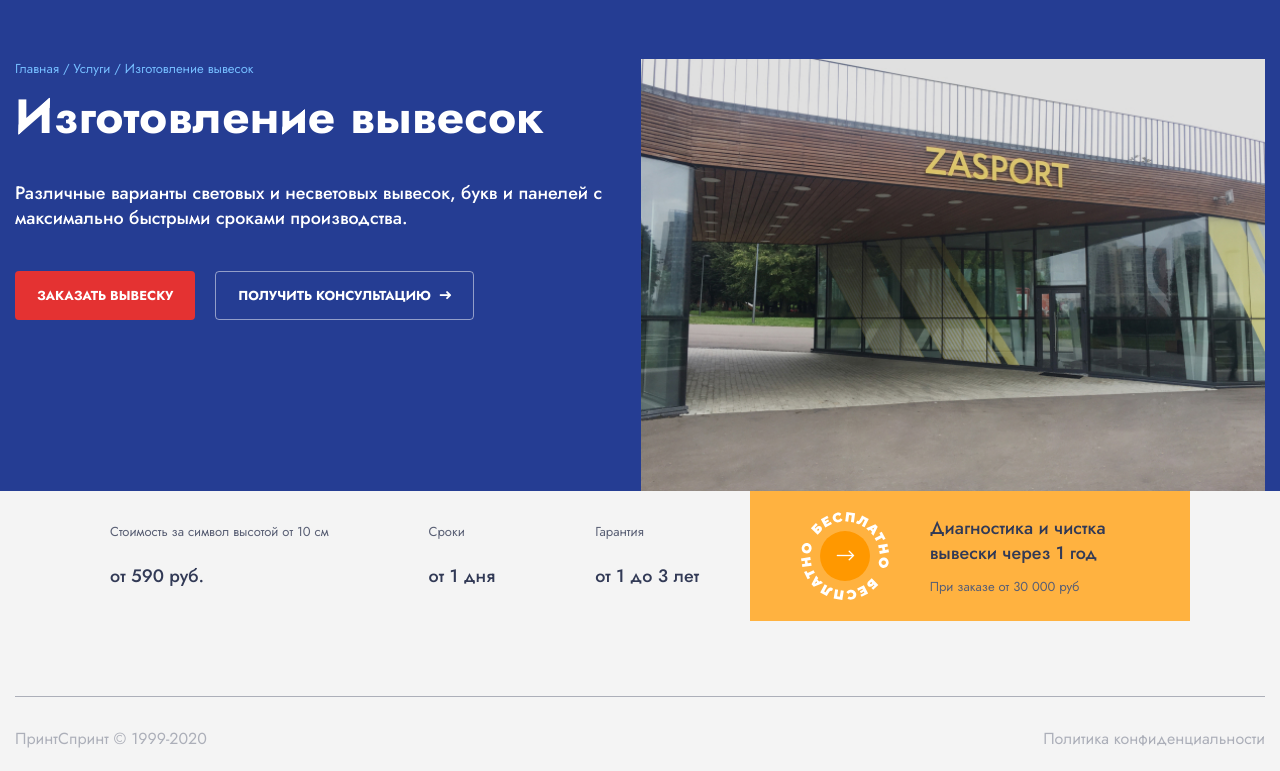
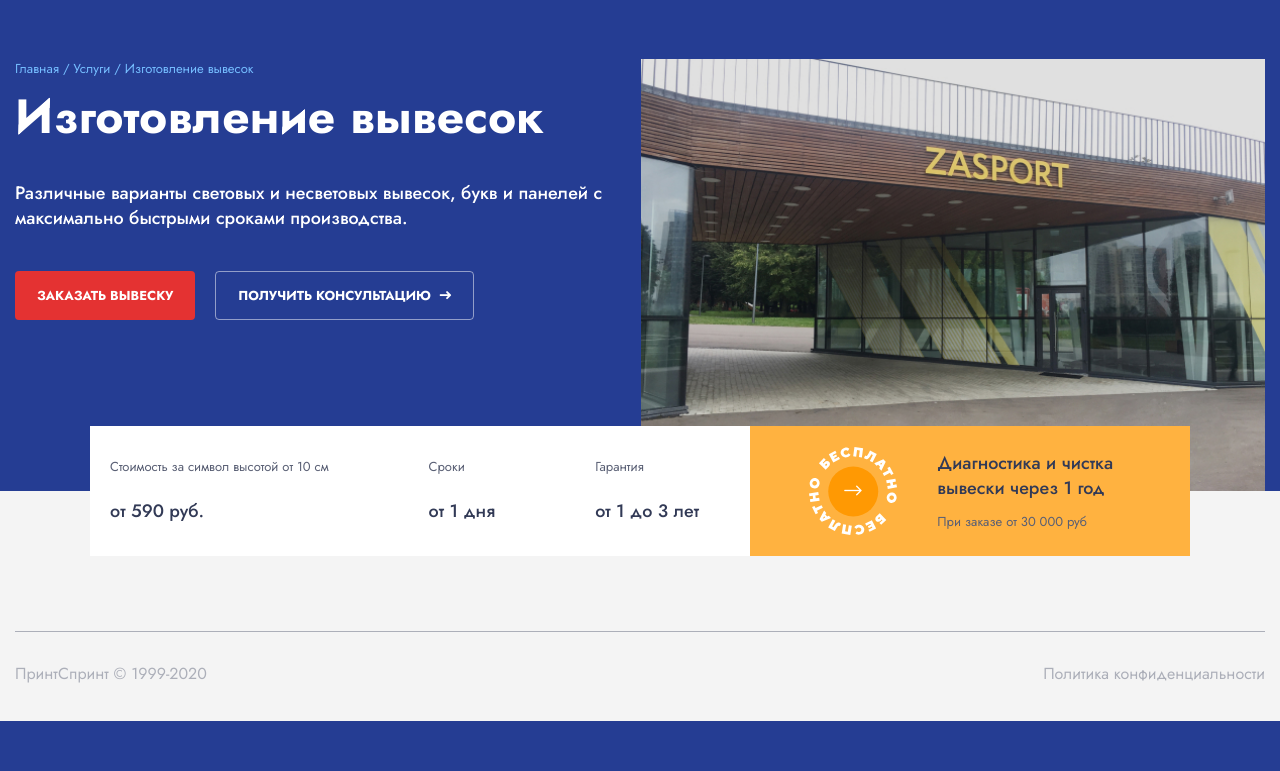
Before and after one commit to vahantov/vahantov.github.io, a PHP site: page /viveski.html in a window 1280 px wide. Shown: the part 79-850 px from the top of the page. After the commit the page ends 800 px from the top, so only its background shows below. Run offline with PHP 8.4, Linux system fonts and the light colour scheme.

Commit message:
Service-action

```diff
--- a/css/style.css
+++ b/css/style.css
@@ -492,7 +492,8 @@
           margin-right: 2rem; }
     .viveski-header-content__right {
       overflow: hidden;
-      position: relative; }
+      position: relative;
+      z-index: 1; }
       .viveski-header-content__right img {
         height: 100%; }
 
@@ -825,7 +826,9 @@
   margin: auto;
   min-height: 13rem;
   padding: 2rem;
-  background: linear-gradient(90deg, transparent 0%, transparent 60%, #FFB240 60%, #FFB240 100%); }
+  position: relative;
+  background: linear-gradient(90deg, #fff 0%, #fff 60%, #FFB240 60%, #FFB240 100%);
+  z-index: 3; }
   .service-action div {
     display: flex;
     flex-direction: column;
@@ -837,10 +840,15 @@
     .service-action .descr .button {
       position: relative;
       margin-right: 2rem; }
+      .service-action .descr .button .active {
+        animation: spin 5s infinite; }
       .service-action .descr .button a {
         font-size: 2rem;
         padding: 2rem;
-        position: relative;
+        position: absolute;
+        top: 50%;
+        left: 50%;
+        transform: translate(-50%, -50%);
         z-index: 2;
         display: block; }
         .service-action .descr .button a i {
@@ -855,13 +863,24 @@
           width: 5rem;
           height: 5rem;
           border-radius: 50%;
-          background-color: #FF9800;
-          z-index: -1; }
-      .service-action .descr .button img {
-        position: absolute;
-        top: 50%;
-        left: 50%;
-        transform: translate(-50%, -50%); }
+          background-color: #ff9903;
+          z-index: -3; }
+        .service-action .descr .button a:before {
+          content: "";
+          display: inline-block;
+          position: absolute;
+          top: 50%;
+          left: 50%;
+          transform: translate(-50%, -50%);
+          border-radius: 50%;
+          background-color: #f39100;
+          z-index: -1;
+          height: 0;
+          width: 0;
+          transition: all 0.7s; }
+        .service-action .descr .button a:hover:before {
+          height: 5rem;
+          width: 5rem; }
     .service-action .descr .content {
       display: flex;
       flex-direction: column;
--- a/index.html
+++ b/index.html
@@ -87,7 +87,7 @@
 
 		<main>
 
-			<call-to-action class="call_to_action third-up">
+			<call-to-action class=" spinning-buttoncall_to_action third-up">
 				<div class="image">
 					<img src="icons/ruletka.svg" alt="ruletka">
 				</div>
@@ -211,7 +211,7 @@
 				</div>
 			</section>
 
-			<call-to-action class="call_to_action half-up">
+			<call-to-action class=" spinning-buttoncall_to_action half-up">
 				<div class="image">
 					<img src="icons/ruletka.svg" alt="ruletka">
 				</div>
@@ -402,7 +402,7 @@
 				</div>
 			</section>
 
-			<call-to-action class="call_to_action third-up">
+			<call-to-action class=" spinning-buttoncall_to_action third-up">
 				<div class="image">
 					<img src="icons/ruletka.svg" alt="ruletka">
 				</div>
--- a/sass/components/_service-action.scss
+++ b/sass/components/_service-action.scss
@@ -6,7 +6,9 @@
   margin: auto;
   min-height: 13rem;
   padding: 2rem;
-  background: linear-gradient(90deg, transparent 0%, transparent 60%, $color-yellow-primary 60%, $color-yellow-primary 100%);
+  position: relative;
+  background: linear-gradient(90deg, $color-white 0%, $color-white 60%, $color-yellow-primary 60%, $color-yellow-primary 100%);
+  z-index: 3;
 
   div {
     display: flex;
@@ -23,10 +25,14 @@
       position: relative;
       margin-right: 2rem;
 
+      .active {
+        animation: spin 5s infinite;
+      }
+
       a {
         font-size: 2rem;
         padding: 2rem;
-        position: relative;
+        @include centering;
         z-index: 2;
         display: block;
 
@@ -41,13 +47,31 @@
           width: 5rem;
           height: 5rem;
           border-radius: 50%;
-          background-color: #FF9800;
+          background-color: darken($color-yellow-primary, 12%);
+          z-index: -3;
+        }
+
+        &:before {
+          content: "";
+          display: inline-block;
+          @include centering;
+          border-radius: 50%;
+          background-color: darken($color-yellow-primary, 15%);
           z-index: -1;
+          height: 0;
+          width: 0;
+          transition: all $default-transition-duration;
+        }
+
+        &:hover {
+          &:before {
+            height: 5rem;
+            width: 5rem;
+          }
         }
       }
 
       img {
-        @include centering;
       }
     }
 
--- a/sass/layout/services/viveski/_header.scss
+++ b/sass/layout/services/viveski/_header.scss
@@ -3,6 +3,7 @@
   background-color: $color-blue-primary;
   min-height: 48rem;
   padding-top: 6rem;
+
   &-content {
     width: 100%;
     max-width: $content-width;
@@ -12,18 +13,21 @@
 
     &__left {
       width: 50%;
+
       h1 {
         color: $color-white;
         font-weight: bold;
         font-size: 4.8rem;
         margin-bottom: 3.5rem;
       }
+
       p  {
         color: $color-white;
         font-size: 1.8rem;
         font-weight: 500;
         line-height: 140%;
       }
+
       .links {
         display: flex;
         margin-top: 4rem;
@@ -36,6 +40,8 @@
     &__right {
       overflow: hidden;
       position: relative;
+      z-index: 1;
+
       img {
         height: 100%;
       }
--- a/scripts/layout.js
+++ b/scripts/layout.js
@@ -11,7 +11,7 @@
 }
 
 function spinningButton () {
-    const boxes = $('call-to-action', true)
+    const boxes = $('.spinning-button', true)
 
     boxes.forEach(elem => {
         const btn = elem.querySelector('.button a'),
@@ -40,7 +40,7 @@
         header()
     }
 
-    if ( $('call-to-action')) {
+    if ( $('.spinning-button')) {
         spinningButton()
     }
 
--- a/services.html
+++ b/services.html
@@ -153,7 +153,7 @@
 				</div>
 			</section>
 
-			<call-to-action class="call_to_action">
+			<call-to-action class=" spinning-buttoncall_to_action">
 				<div class="image">
 					<img src="icons/ruletka.svg" alt="ruletka">
 				</div>
--- a/viveski.html
+++ b/viveski.html
@@ -62,7 +62,7 @@
     </div>
 </header>
 
-<div class="service-action half-up">
+<div class="service-action half-up spinning-button">
     <div>
         <p>Стоимость за символ высотой от 10 см</p>
         <h3>от 590 руб. </h3>
```
Also changed, not shown: scripts/app.js (+19 -11 lines).
